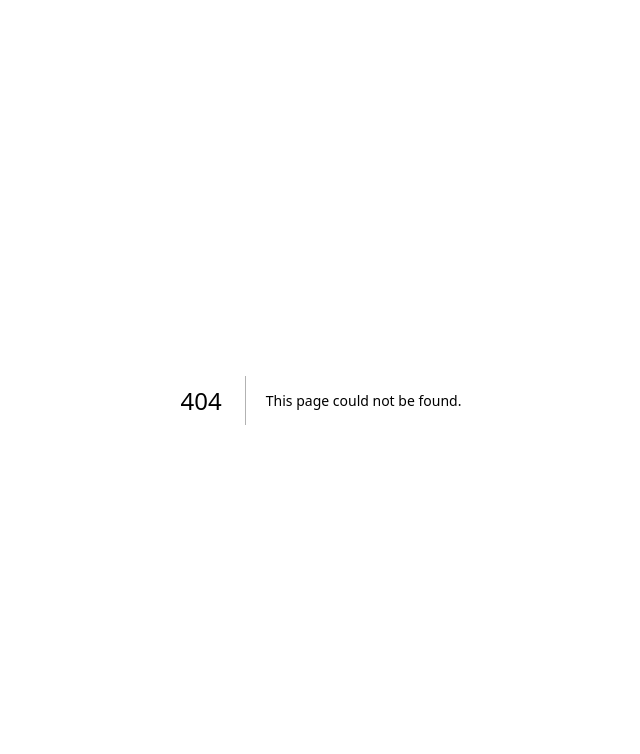
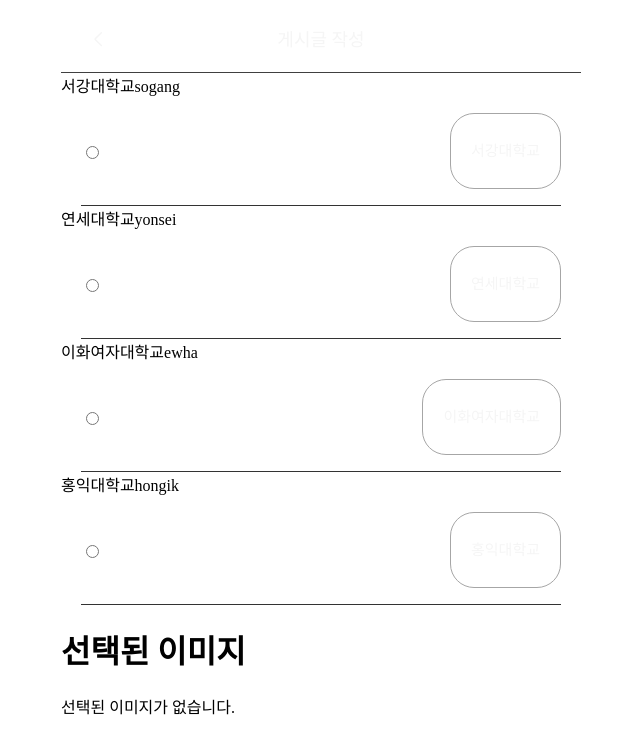
Before and after one commit to photo-ground/FE, a Next.js app: page /photographerProfile/setPostDetail in a window 1280 px wide. Before the commit this address had no page. Shown: the top 754 px of the page, without its empty margins (319-959 px from the left). Built offline with nearby package versions, Linux system fonts and the light colour scheme.

Commit message:
✨ feat:  게시글 작성 2차 페이지 초안

```diff
--- /dev/null
+++ b/src/app/photographerProfile/_services/getActivePhotographer.ts
@@ -0,0 +1,38 @@
+/* eslint-disable import/no-extraneous-dependencies */
+
+import { PhotographerProps } from '@/types/photographer';
+import { PhotoSpotListProps } from '@/types/photoSpot';
+
+export async function getActivePhotographer(): Promise<PhotographerProps> {
+  // const res = await fetch('https://jsonplaceholder.typicode.com/users');
+  const res = await fetch(
+    `${process.env.NEXT_PUBLIC_BASE_URL}/api/photographer/active`,
+  );
+  console.log(res.ok);
+  if (!res.ok) {
+    const errorResponse = await res.json();
+    throw new Error(errorResponse.message || '문제가 발생했습니다.');
+  }
+
+  return res.json(); // 성공적인 JSON 데이터 반환
+}
+
+export async function getUnivSpotList(
+  univ: string,
+): Promise<PhotoSpotListProps[]> {
+  const res = await fetch(
+    `${process.env.NEXT_PUBLIC_BASE_URL}/api/spot?univ=${univ}
+`,
+    {
+      next: {
+        tags: [univ],
+      },
+    },
+  );
+  if (!res.ok) {
+    const errorResponse = await res.json();
+    throw new Error(errorResponse.message || '문제가 발생했습니다.');
+  }
+
+  return res.json(); // 성공적인 JSON 데이터 반환
+}
--- /dev/null
+++ b/src/app/photographerProfile/setPostDetail/_component/UnivRadioGroup.tsx
@@ -0,0 +1,94 @@
+import { ChangeEvent, useEffect, useState } from 'react';
+import styled from 'styled-components';
+import PostUnivSelectButton from '@/components/atoms/PostUnivSelectButton';
+import { UnivOption } from '@/types/univOption';
+
+const RadioContainer = styled.label`
+  display: flex;
+  align-items: center;
+  margin: 0 20px;
+  padding: 1rem 0;
+  justify-content: space-between;
+  border-bottom: 1px solid ${({ theme }) => theme.colors.gray[700]};
+
+  input[type='radio'] {
+    // display: none; /* 기본 체크박스 숨김 */
+    // position: absolute; /* 화면에서 벗어나게 */
+    // opacity: 0; /* 보이지 않게 */
+    // width: 0;
+    // height: 0;
+  }
+`;
+// RadioBtn 컴포넌트의 props
+interface RadioBtnProps {
+  label: string;
+  value: string;
+  id: string;
+  active: boolean;
+  onChange: (e: ChangeEvent<HTMLInputElement>) => void;
+}
+
+// 라디오 버튼 옵션
+
+// RadioBtnGroup 컴포넌트의 props
+interface RadioBtnGroupProps {
+  options: UnivOption[];
+  onChange: (selectedValue: string) => void;
+}
+
+function RadioBtn({ label, value, id, active, onChange }: RadioBtnProps) {
+  return (
+    <RadioContainer htmlFor={id}>
+      <input
+        type="radio"
+        value={value}
+        id={id}
+        name="univ-radio"
+        onChange={onChange}
+      />
+      <PostUnivSelectButton
+        text={label}
+        active={active ? 'active' : 'inactive'}
+      />
+    </RadioContainer>
+  );
+}
+
+export default function UnivRadioGroup({
+  options,
+  onChange,
+}: RadioBtnGroupProps) {
+  const [selectedValue, setSelectedValue] = useState<string>('');
+
+  useEffect(() => {
+    console.log(selectedValue);
+  }, [selectedValue]);
+
+  const handleChange = (e: ChangeEvent<HTMLInputElement>) => {
+    const newValue = e.target.value;
+    setSelectedValue(newValue);
+    onChange(newValue);
+  };
+
+  return (
+    <>
+      {options.map(({ label, value }) => {
+        const optionId = `radio-option-${value}`;
+        return (
+          <div>
+            {label}
+            {value}
+            <RadioBtn
+              key={optionId}
+              label={label}
+              id={optionId}
+              value={value}
+              active={selectedValue === value}
+              onChange={handleChange}
+            />
+          </div>
+        );
+      })}
+    </>
+  );
+}
--- /dev/null
+++ b/src/app/photographerProfile/setPostDetail/page.tsx
@@ -0,0 +1,64 @@
+/* eslint-disable import/no-extraneous-dependencies */
+/* eslint-disable react/no-array-index-key */
+
+'use client';
+
+import React from 'react';
+import { useQuery } from '@tanstack/react-query';
+import useImageStore from '@/store/useImageStore';
+import Image from 'next/image';
+import TNB from '@/components/TNB';
+import { UNIV_LIST } from '@/types/univOption';
+import { PhotoSpotListProps } from '@/types/photoSpot';
+import { getUnivSpotList } from '@/app/photographerProfile/_services/getActivePhotographer';
+import UnivRadioGroup from './_component/UnivRadioGroup';
+
+export default function PostDetailPage() {
+  // 이미지 리스트
+  const { images } = useImageStore();
+
+  // Univ정보
+  const handleSelectionChange = (univ: string) => {
+    // eslint-disable-next-line react-hooks/rules-of-hooks
+    const { isPending, isError, data, error } = useQuery<PhotoSpotListProps[]>({
+      queryKey: [univ],
+      queryFn: () => getUnivSpotList(univ),
+    });
+
+    if (isPending) {
+      return <span>Loading...</span>;
+    }
+
+    if (isError) {
+      return <span>Error: {error.message}</span>;
+    }
+    if (data) {
+      console.log(data);
+      return data;
+    }
+
+    return 'no-data';
+  };
+  return (
+    <div>
+      <TNB.Back text="게시글 작성" />
+
+      <UnivRadioGroup options={UNIV_LIST} onChange={handleSelectionChange} />
+
+      <h1>선택된 이미지</h1>
+      {images.length > 0 ? (
+        images.map((src, index) => (
+          <Image
+            key={index}
+            src={src}
+            alt={`Uploaded ${index}`}
+            width={100}
+            height={100}
+          />
+        ))
+      ) : (
+        <p>선택된 이미지가 없습니다.</p>
+      )}
+    </div>
+  );
+}
--- a/src/app/photographerProfile/writePost/_component/CheckBoxInput.tsx
+++ b/src/app/photographerProfile/writePost/_component/CheckBoxInput.tsx
@@ -26,9 +26,6 @@ const IconContainer = styled.div`
   display: flex;
   align-items: center;
   justify-content: center;
-  //   background-color: yellow;
-  //   width: 1.5rem;
-  //   height: 1.5rem;
 `;
 
 export default function Checkbox({ text, checked, onChange }: CheckboxProps) {
--- a/src/app/photographerProfile/writePost/_component/UploadImages.tsx
+++ b/src/app/photographerProfile/writePost/_component/UploadImages.tsx
@@ -1,10 +1,10 @@
 import AddImageIcon from '@/assets/AddImageIcon';
 import DeleteImageIcon from '@/assets/DeleteImageIcon';
 import Text from '@/components/atoms/Text';
+import useImageStore from '@/store/useImageStore';
 import Image from 'next/image';
 import React from 'react';
 import styled from 'styled-components';
-import useImageStore from '@/store/useImageStore';
 
 const Title = styled.div`
   display: flex;
--- /dev/null
+++ b/src/components/atoms/PostUnivSelectButton/index.tsx
@@ -0,0 +1,36 @@
+import styled from 'styled-components';
+import Text from '@/components/atoms/Text';
+
+type ActiveState = 'active' | 'inactive';
+
+const Button = styled.button<{ active: ActiveState }>`
+  padding: 0.688rem 1.25rem;
+  background: ${({ theme, active }) =>
+    active === 'active' ? theme.colors.primary[100] : 'transparent'};
+  color: ${({ theme, active }) =>
+    active === 'active' ? theme.colors.white : theme.colors.gray[200]};
+  border: ${({ theme, active }) =>
+    active === 'active' ? 'none' : `1px solid ${theme.colors.gray[200]}`};
+  border-radius: 1.5rem;
+  cursor: pointer;
+
+  &:hover {
+    opacity: ${({ active }) => (active === 'active' ? 0.9 : 0.7)};
+  }
+`;
+
+export default function PostUnivSelectButton({
+  text,
+  active = 'inactive',
+  onClick = () => {},
+}: {
+  text: string;
+  active?: ActiveState;
+  onClick?: () => void;
+}) {
+  return (
+    <Button active={active} onClick={onClick}>
+      <Text variant="body2_rg">{text}</Text>
+    </Button>
+  );
+}
```
